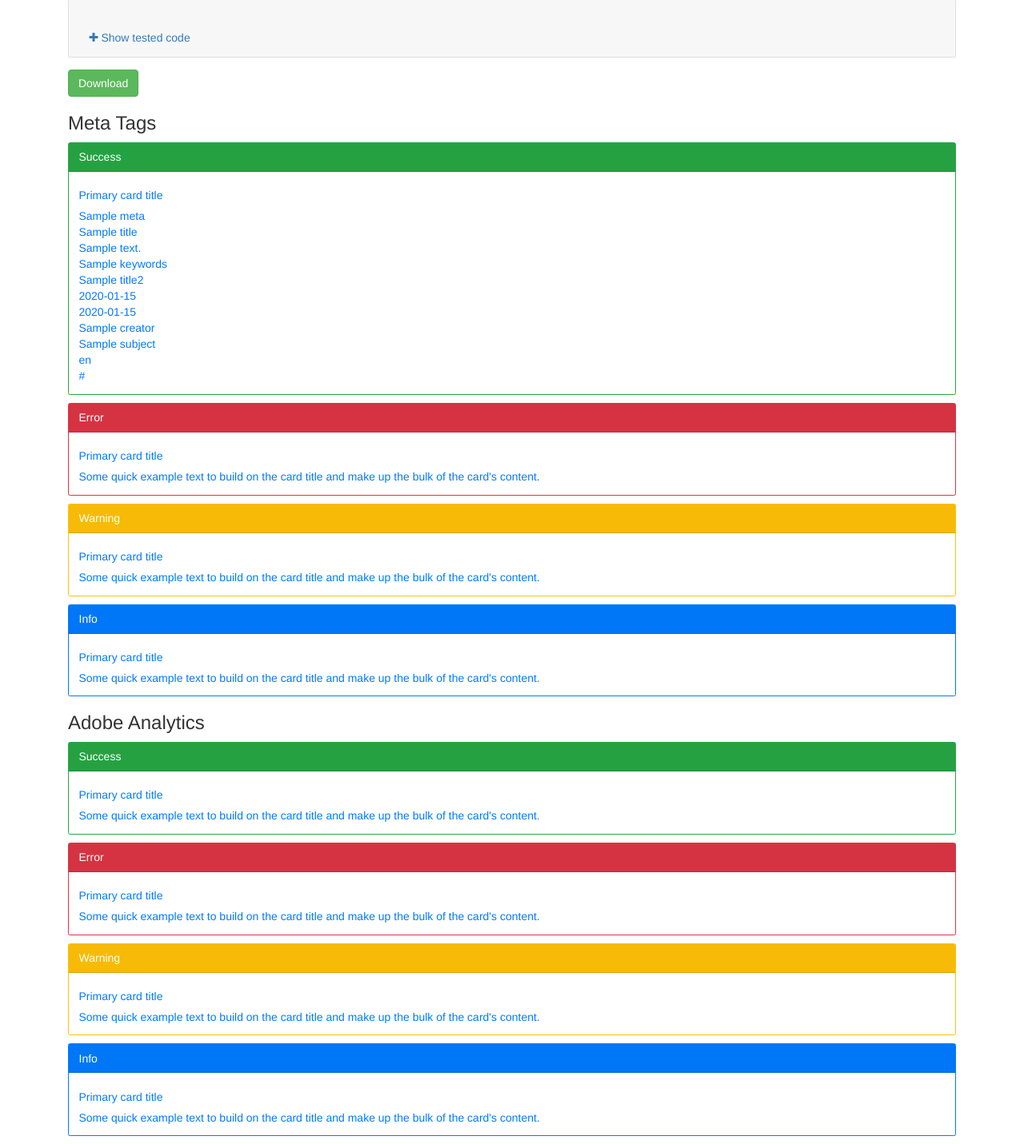
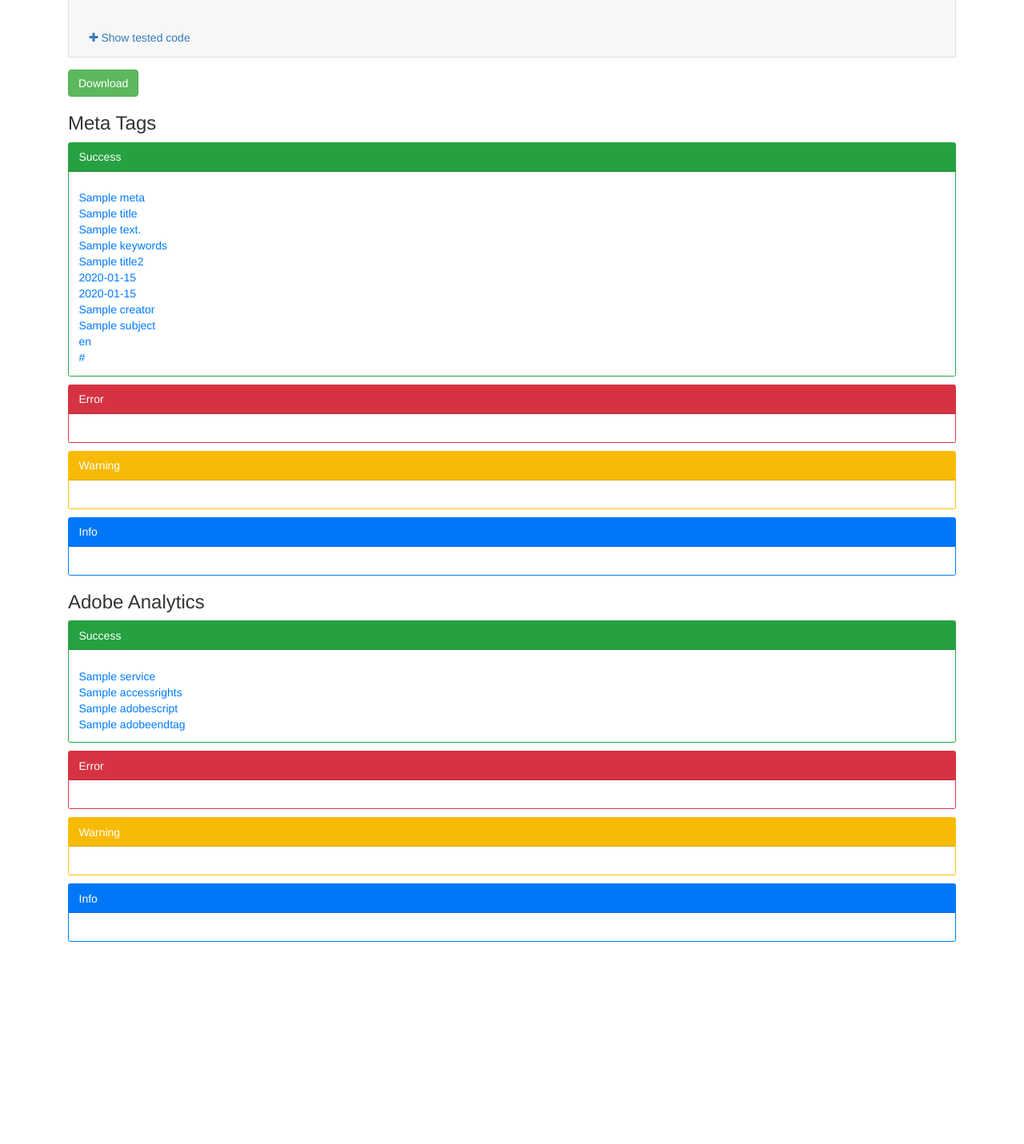
Before and after one commit to Khipro/MetaTagValidator, a Flask app: template templates/scrape.html in a window 1280 px wide. Shown: the part 504-1935 px from the top of the page at 80% size. After the commit the page ends 1682 px from the top, so only its background shows below. Run offline with Flask 2, Linux system fonts and the light colour scheme; the template is opened without the code that fills it: most values are stand-ins (such as "Sample title", 1, 10 or a date in 2020); some libraries are stand-ins or nearby versions.

Commit message:
commit on 'master'

```diff
--- a/app.py
+++ b/app.py
@@ -75,9 +75,12 @@ def scrape():
     accessrights = content.find('meta', {'property':'dcterms:accessRights'})
     adobescript = content.find('script', {'src':'https://assets.adobedtm.com/caacec67651710193d2331efef325107c23a0145/satelliteLib-c2082deaf69c358c641c5eb20f94b615dd606662.js'})
 
+    adobe = content.find_all('script',{"type":"text/javascript"})
+    x = len(adobe)-1
+    adobeendtag = (adobe[x])
 
 
-    return render_template('scrape.html', content=content, meta = meta, title = title, description = description , keywords=keywords,title2=title2,dateissued=dateissued,datemodified=datemodified, creator = creator, subject= subject, language=language, urlcanonical=urlcanonical)
+    return render_template('scrape.html', content=content, meta = meta, title = title, description = description , keywords=keywords,title2=title2,dateissued=dateissued,datemodified=datemodified, creator = creator, subject= subject, language=language, urlcanonical=urlcanonical, service = service , accessrights =  accessrights, adobescript = adobescript, adobeendtag= adobeendtag)
 
 
     #try:
--- a/templates/scrape.html
+++ b/templates/scrape.html
@@ -86,7 +86,7 @@
     <div class="card-header">Success</div>
   </div>
   <div class="card-body text-primary">
-    <h5 class="card-title">Primary card title</h5>
+    <h5 class="card-title"></h5>
     <p class="card-text">{{meta}}<br>{{ title}}<br>{{description}}<br>{{keywords}}<br>{{title2}}<br>{{dateissued}}<br>{{datemodified}}<br>{{creator}}<br>{{subject}}<br>{{language}}<br>{{urlcanonical}}</p>
   </div>
 </div>
@@ -95,8 +95,8 @@
   <div class="bg-danger text-white">
   <div class="card-header">Error</div></div>
   <div class="card-body text-primary">
-    <h5 class="card-title">Primary card title</h5>
-    <p class="card-text">Some quick example text to build on the card title and make up the bulk of the card's content.</p>
+    <h5 class="card-title"></h5>
+    <p class="card-text"></p>
   </div>
 </div>
 
@@ -104,8 +104,8 @@
   <div class="bg-warning text-white">
   <div class="card-header">Warning</div></div>
   <div class="card-body text-primary">
-    <h5 class="card-title">Primary card title</h5>
-    <p class="card-text">Some quick example text to build on the card title and make up the bulk of the card's content.</p>
+    <h5 class="card-title"></h5>
+    <p class="card-text"></p>
   </div>
 </div>
 
@@ -113,8 +113,8 @@
   <div class="bg-primary text-white">
   <div class="card-header">Info</div></div>
   <div class="card-body text-primary">
-    <h5 class="card-title">Primary card title</h5>
-    <p class="card-text">Some quick example text to build on the card title and make up the bulk of the card's content.</p>
+    <h5 class="card-title"></h5>
+    <p class="card-text"></p>
   </div>
 </div>
 
@@ -129,8 +129,8 @@
   <div class="bg-success text-white">
   <div class="card-header">Success</div></div>
   <div class="card-body text-primary">
-    <h5 class="card-title">Primary card title</h5>
-    <p class="card-text">Some quick example text to build on the card title and make up the bulk of the card's content.</p>
+    <h5 class="card-title"></h5>
+    <p class="card-text">{{service}}<br>{{accessrights}}<br>{{adobescript}}<br>{{adobeendtag}}</p>
   </div>
 </div>
 
@@ -138,8 +138,8 @@
   <div class="bg-danger text-white">
   <div class="card-header">Error</div></div>
   <div class="card-body text-primary">
-    <h5 class="card-title">Primary card title</h5>
-    <p class="card-text">Some quick example text to build on the card title and make up the bulk of the card's content.</p>
+    <h5 class="card-title"></h5>
+    <p class="card-text"></p>
   </div>
 </div>
 
@@ -147,8 +147,8 @@
   <div class="bg-warning text-white">
   <div class="card-header">Warning</div></div>
   <div class="card-body text-primary">
-    <h5 class="card-title">Primary card title</h5>
-    <p class="card-text">Some quick example text to build on the card title and make up the bulk of the card's content.</p>
+    <h5 class="card-title"></h5>
+    <p class="card-text"></p>
   </div>
 </div>
 
@@ -156,8 +156,8 @@
   <div class="bg-primary text-white">
   <div class="card-header">Info</div></div>
   <div class="card-body text-primary">
-    <h5 class="card-title">Primary card title</h5>
-    <p class="card-text">Some quick example text to build on the card title and make up the bulk of the card's content.</p>
+    <h5 class="card-title"></h5>
+    <p class="card-text"></p>
   </div>
 </div>
 
```
